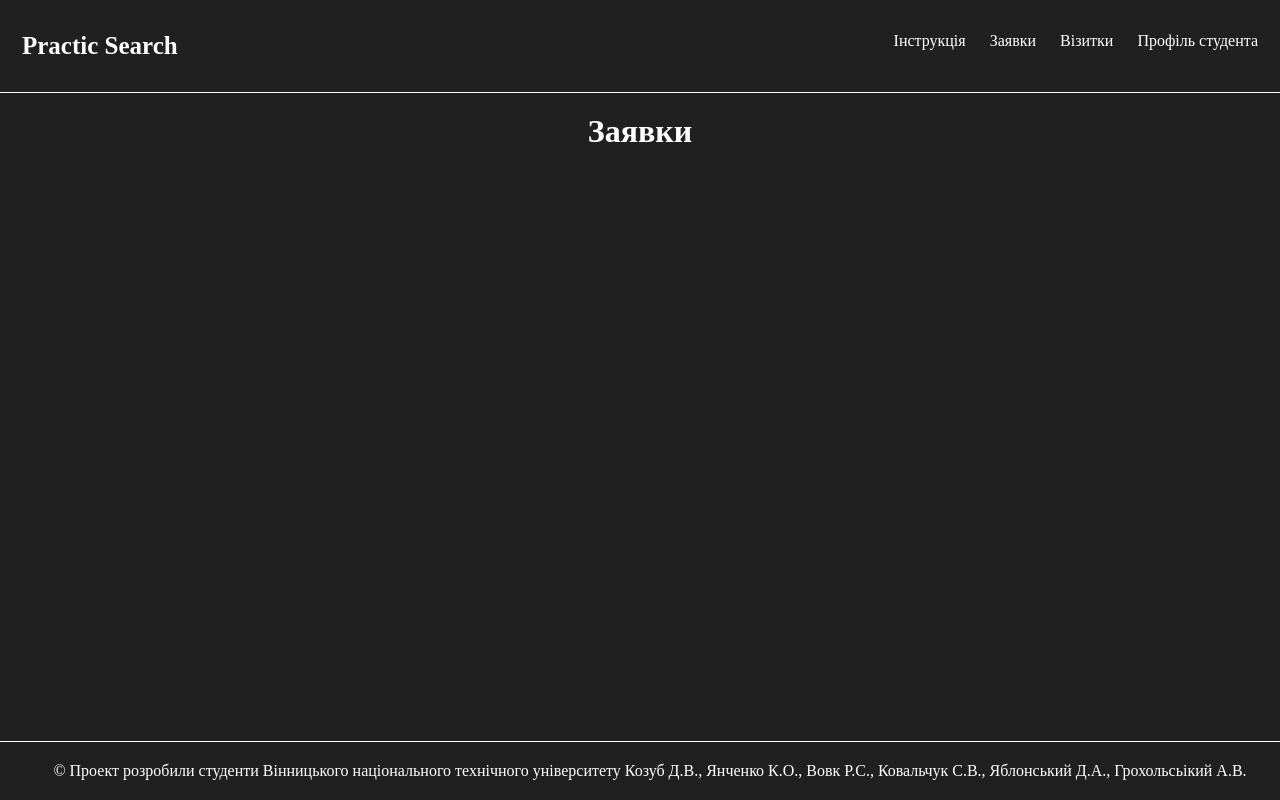
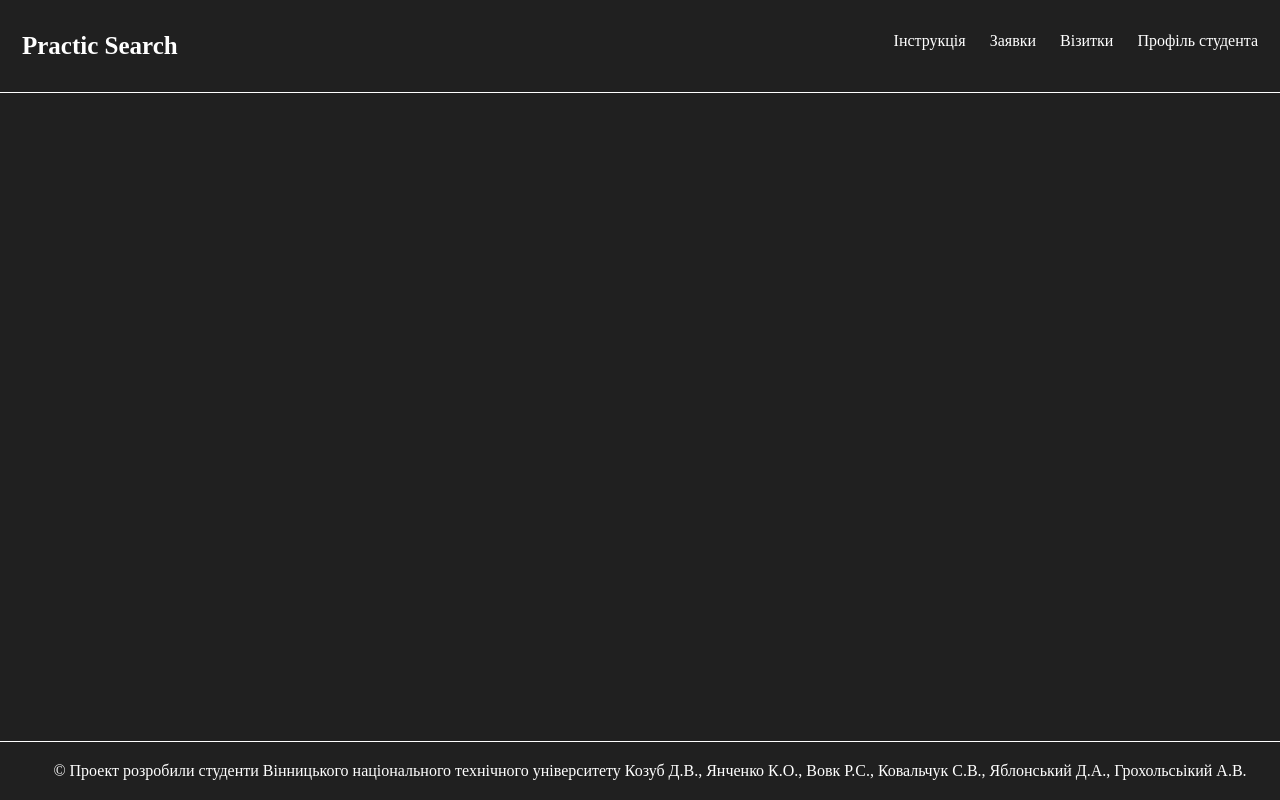
Before and after one commit to AndrewHrokholskyi/PraticeSearch, a React (Vite) app: page /add-card in a window 1280 px wide. Built offline with nearby package versions, Linux system fonts and the light colour scheme; the HTML template or start-up script is replaced by a standard one.

Commit message:
feat: BusinessCard

```diff
--- a/src/pages/BusinessCards/components/AddCard/index.jsx
+++ b/src/pages/BusinessCards/components/AddCard/index.jsx
@@ -4,7 +4,7 @@ const AddCard = () => {
   return (
     <>
       <div>
-        <h1>Заявки</h1>
+
       </div>
     </>
   );
--- /dev/null
+++ b/src/pages/BusinessCards/components/CreatingInformatsonCard/index.jsx
@@ -0,0 +1 @@
+import React from "react";
```
